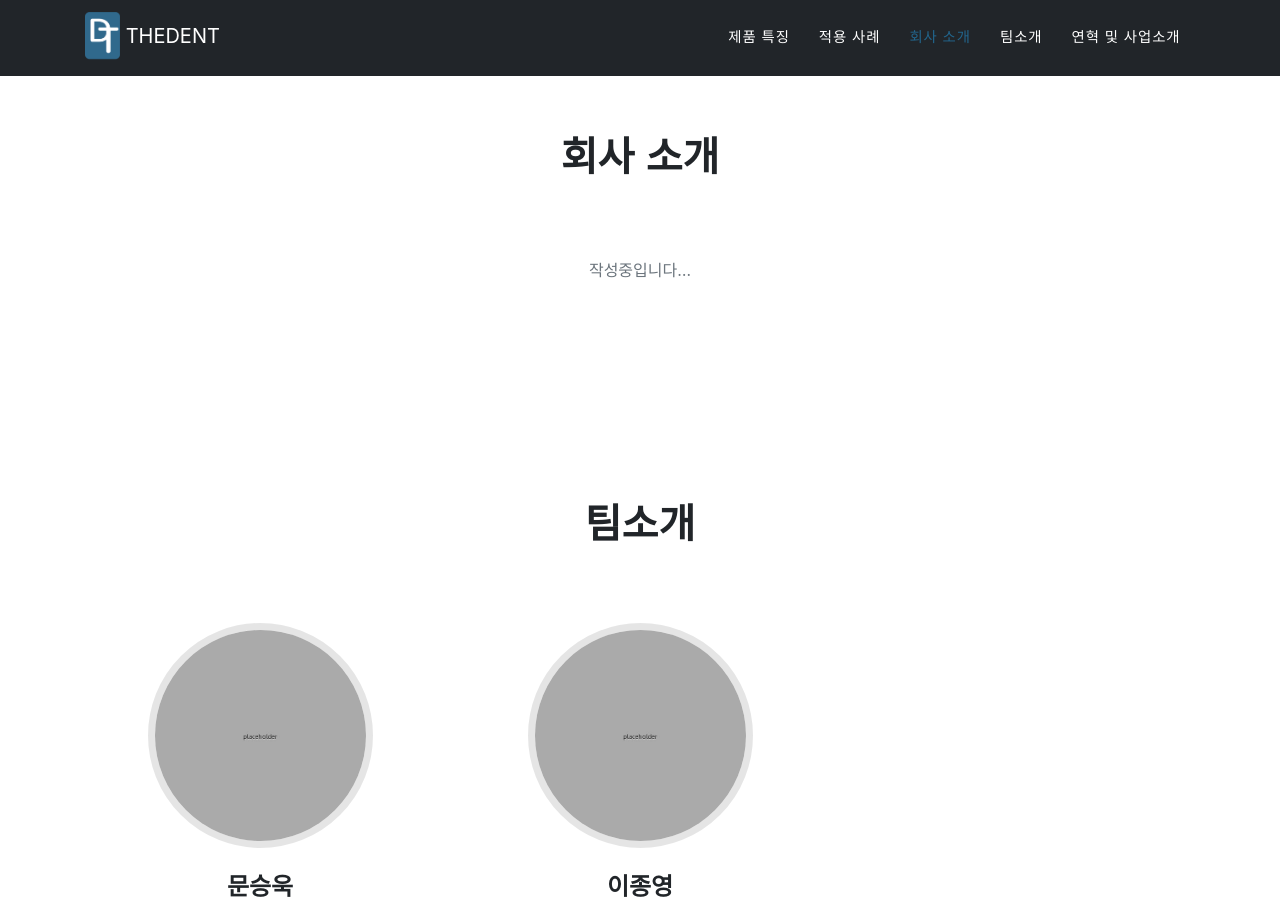
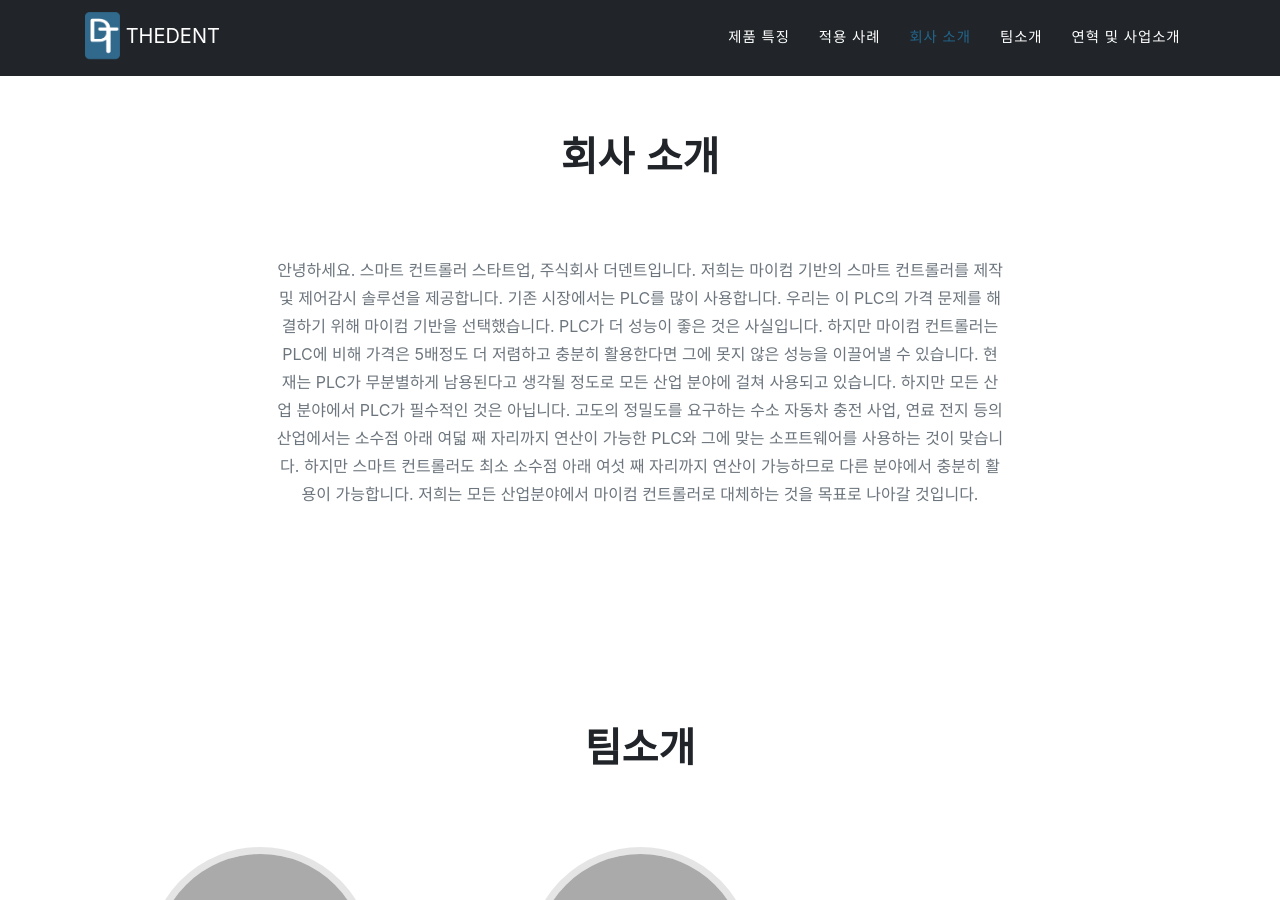
Before and after one commit to thedent-kr/thedent-kr.github.io, a Jekyll site: the page built from index.md, in a window 1280 px wide and 900 px high, scrolled down 2165 px. Built offline with Jekyll 4.4.1, drawn with Linux system fonts in a browser that asks for light colours; some web fonts are replaced.

Commit message:
Update sitetext.yml

```diff
--- a/_data/sitetext.yml
+++ b/_data/sitetext.yml
@@ -191,7 +191,18 @@ ko: &DEFAULT_KO
   about:
     title: "회사 소개"
     text: ""
-    body: "작성중입니다..."
+    body: "
+      안녕하세요.
+      스마트 컨트롤러 스타트업, 주식회사 더덴트입니다.
+      저희는 마이컴 기반의 스마트 컨트롤러를 제작 및 제어감시 솔루션을 제공합니다.
+      기존 시장에서는 PLC를 많이 사용합니다.
+      우리는 이 PLC의 가격 문제를 해결하기 위해 마이컴 기반을 선택했습니다. PLC가 더 성능이 좋은 것은 사실입니다.
+      하지만 마이컴 컨트롤러는 PLC에 비해 가격은 5배정도 더 저렴하고 충분히 활용한다면 그에 못지 않은 성능을 이끌어낼 수 있습니다.
+      현재는 PLC가 무분별하게 남용된다고 생각될 정도로 모든 산업 분야에 걸쳐 사용되고 있습니다.
+      하지만 모든 산업 분야에서 PLC가 필수적인 것은 아닙니다.
+      고도의 정밀도를 요구하는 수소 자동차 충전 사업, 연료 전지 등의 산업에서는 소수점 아래 여덟 째 자리까지 연산이 가능한 PLC와 그에 맞는 소프트웨어를 사용하는 것이 맞습니다.
+      하지만 스마트 컨트롤러도 최소 소수점 아래 여섯 째 자리까지 연산이 가능하므로 다른 분야에서 충분히 활용이 가능합니다.
+      저희는 모든 산업분야에서 마이컴 컨트롤러로 대체하는 것을 목표로 나아갈 것입니다."
     section: about
 
   clients:
```
